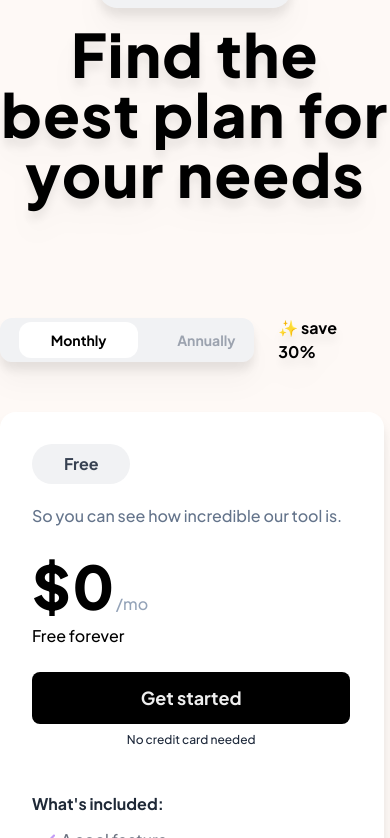
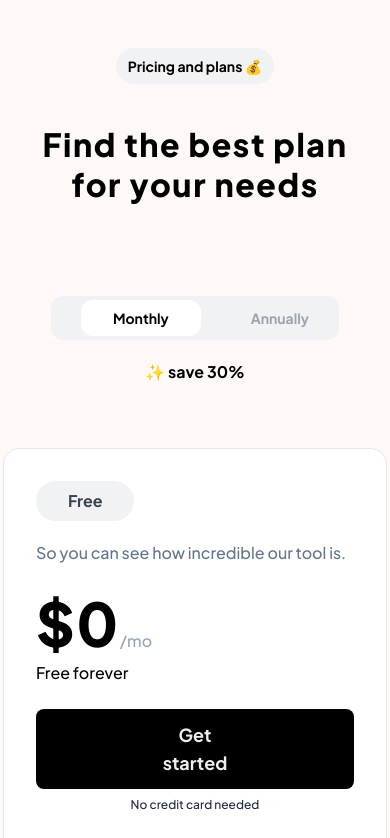
Before and after one commit to saurabh1215/Assignment-1, a React (Create React App) app: page / in a window 390 px wide. Shown: the part 8006-8844 px from the top of the page. Built offline with nearby package versions, Linux system fonts and the light colour scheme.

Commit message:
made pricing responsive

```diff
--- a/src/components/Pricing.jsx
+++ b/src/components/Pricing.jsx
@@ -87,19 +87,19 @@ const Pricing = () => {
 
   return (
     <div
-      className="flex flex-none flex-col max-w-[1200px] mx-auto  py-16 drop-shadow-xl"
+      className="flex flex-none flex-col items-center justify-center md:px-58 md:max-w-[90rem] mx-auto max-w-[23.43rem] md:py-40 pt-36"
       id="pricing"
     >
       <div className="flex flex-none flex-col items-center justify-center  gap-4">
-        <div className="bg-[#F1F2F4] py-2 px-5 rounded-full font-PlusJakartaSansBold text-base text-[#2E2E2E] ">
+        <div className="bg-[#F1F2F4] md:py-2 md:px-4 py-2 px-3 rounded-full font-PlusJakartaSansBold text-sm md:text-base ">
           Pricing and plans 💰
         </div>
-        <div className="flex flex-none items-center justify-center text-center tracking-wide text-6xl font-PlusJakartaSansExtraBold ">
+        <div className="flex flex-none items-center justify-center text-center md:text-[3.25rem] text-[2rem] font-PlusJakartaSansExtraBold md:leading-[5rem] md:tracking-wider leading-[2.5rem] tracking-wider py-2 mx-6 my-4 ">
           Find the best plan for your needs
         </div>
       </div>
 
-      <div className="flex flex-row justify-center items-center py-12 mt-16">
+      <div className="flex md:flex-row flex-col justify-center items-center md:py-12 mt-16 py-1 ">
         <div className="flex flex-row justify-evenly bg-[#F1F2F4] text-gray-400 rounded-xl font-PlusJakartaSansBold gap-5 text-sm py-1 w-72">
           <button
             className={
@@ -122,7 +122,7 @@ const Pricing = () => {
             Annually
           </button>
         </div>
-        <div className="font-PlusJakartaSansBold mx-6 ">
+        <div className="font-PlusJakartaSansBold mx-6 my-5">
           <p>✨ save 30%</p>
         </div>
       </div>
@@ -130,7 +130,7 @@ const Pricing = () => {
       <div className="md:flex flex-col lg:flex-row gap-4 md:gap-6 flex-wrap md:justify-between justify-center ">
         {updatedPricingCards.map((card, index) => (
           <>
-            <div className="flex flex-col md:flex-none md:w-96 items-start justify-start group pt-8 bg-white rounded-2xl w-[384px] px-8 relative py-4">
+            <div className="flex flex-col md:flex-none md:w-96 items-start justify-start group pt-8 bg-white rounded-2xl w-[384px] h-auto px-8 relative py-4 md:my-0 my-10 border border-solid border-gray-200">
               {index === 1 ? (
                 <button className="bg-black text-[#eeeeee]  rounded-full py-[7px] px-4 font-PlusJakartaSansBold text-sm absolute left-56 -top-3 ">
                   <p> Best deal 🔥</p>
```
